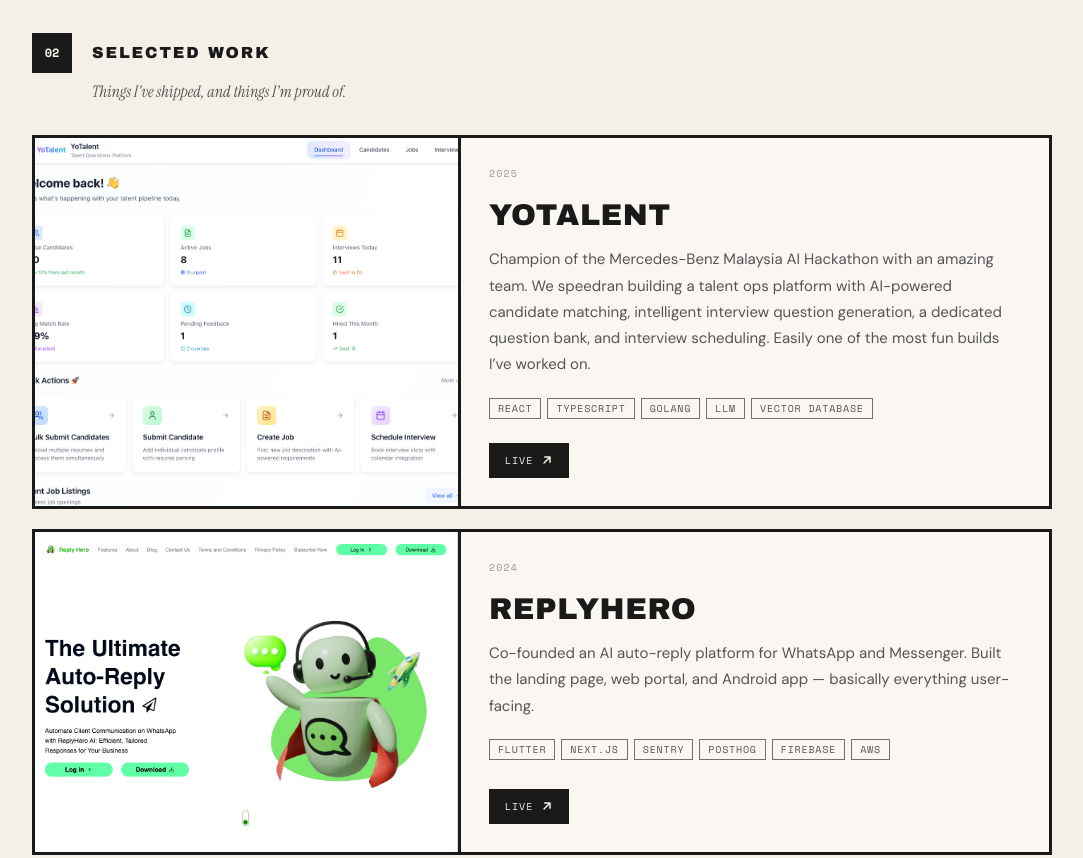
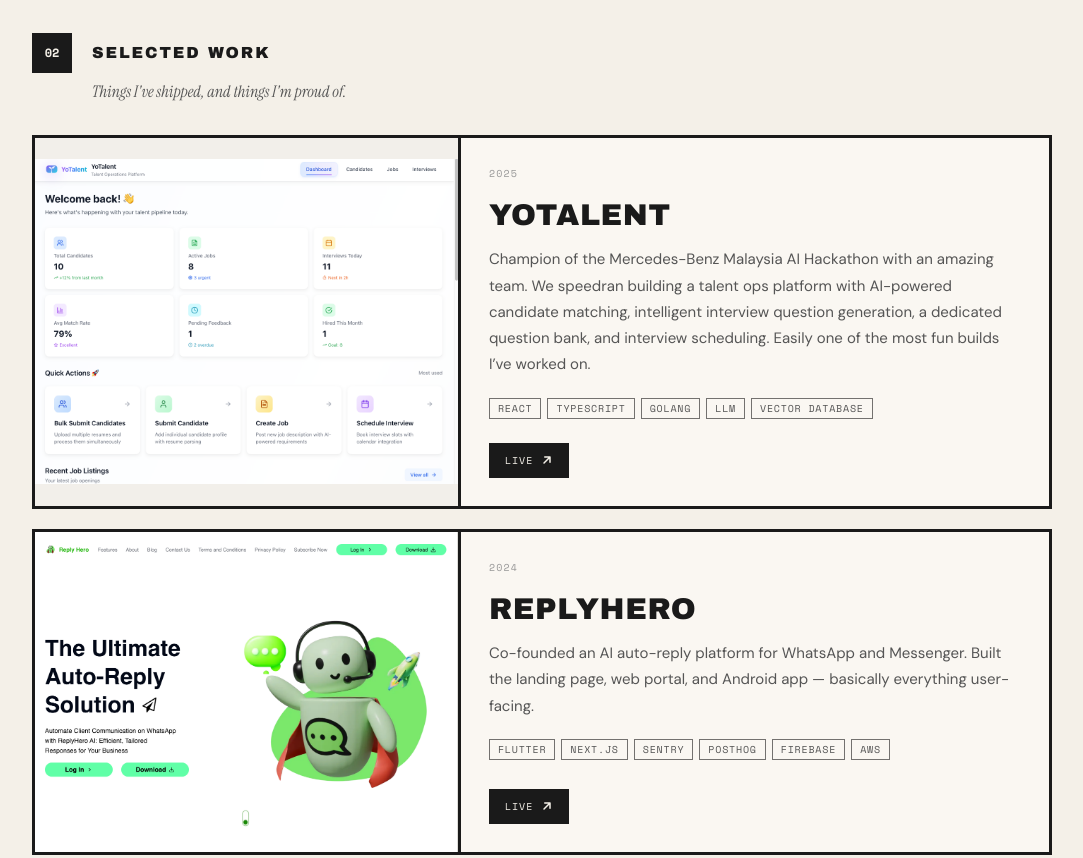
Before and after one commit to samuelabc/personal-site, an Astro site: page / in a window 1280 px wide. Shown: the part 1260-2118 px from the top of the page, without its empty margins (98-1181 px from the left). Built offline with nearby package versions, Linux system fonts and the light colour scheme; Astro itself is replaced by a stand-in of ours.

Commit message:
fix: update image class in Projects.astro for better display
- Changed image class from 'object-cover' to 'object-contain' to improve image rendering within project cards.

```diff
--- a/src/components/Projects.astro
+++ b/src/components/Projects.astro
@@ -32,7 +32,7 @@ const archived = projects.filter((p) => !p.featured);
                   width="800"
                   height="500"
                   loading={idx === 0 ? "eager" : "lazy"}
-                  class="w-full h-full object-cover object-top transition-transform duration-500 ease-smooth group-hover:scale-[1.03]"
+                  class="w-full h-full object-contain transition-transform duration-500 ease-smooth group-hover:scale-[1.03]"
                 />
               </a>
             ) : (
```
